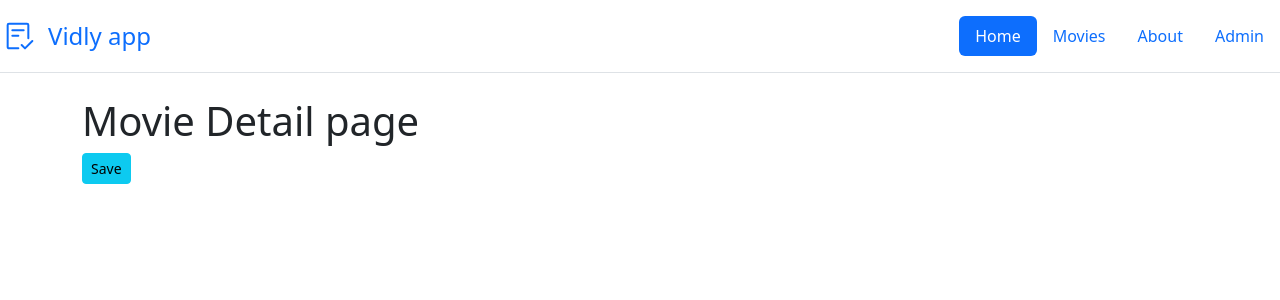
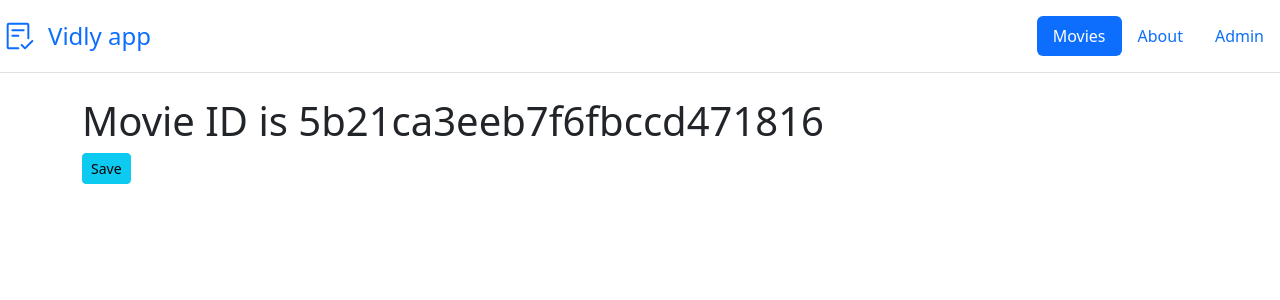
Before and after one commit to suhailphp/vidly-app-2023, a React (Create React App) app: page /movies/5b21ca3eeb7f6fbccd471816 in a window 1280 px wide. Shown: the top 300 px of the page. Built offline with nearby package versions, Linux system fonts and the light colour scheme.

Commit message:
NavLink used to highlight selected link, and movie details page id listing issue has been solved

```diff
--- a/src/components/admin.jsx
+++ b/src/components/admin.jsx
@@ -1,5 +1,5 @@
 import React, { Component } from 'react';
-import {Route,Routes,Link} from 'react-router-dom'
+import {Route,Routes,NavLink} from 'react-router-dom'
 import User from './user'
 import Post from './post'
 
@@ -12,14 +12,14 @@ class Admin extends Component {
                     <h1>Admin dasboard</h1>
                      <ul className="nav nav-pills">
                         <li className="nav-item">
-                            <Link to="/admin/user" className="nav-link" >
+                            <NavLink to="/admin/user" className="nav-link" >
                             Users
-                            </Link>
+                            </NavLink>
                         </li>
                         <li className="nav-item">
-                            <Link to="/admin/post" className="nav-link">
+                            <NavLink to="/admin/post" className="nav-link">
                             Post
-                            </Link>
+                            </NavLink>
                         </li>
                     </ul>
                     <Routes>
--- a/src/components/common/navBar.jsx
+++ b/src/components/common/navBar.jsx
@@ -1,27 +1,25 @@
-import {Link} from "react-router-dom"
+import {NavLink} from "react-router-dom"
 const navBar = (props) => {
     return (
         <ul className="nav nav-pills">
           <li className="nav-item">
-            <Link to="/" className="nav-link active" aria-current="page">
-              Home
-            </Link>
+
           </li>
           <li className="nav-item">
-            <Link to="/movies" className="nav-link">
+            <NavLink to="/movies" className="nav-link">
               Movies
-            </Link>
+            </NavLink>
           </li>
           <li className="nav-item">
-            <Link to="/about" className="nav-link">
+            <NavLink to="/about" className="nav-link">
               About
-            </Link>
+            </NavLink>
           </li>
 
           <li className="nav-item">
-            <Link to="/admin" className="nav-link">
+            <NavLink to="/admin" className="nav-link">
               Admin
-            </Link>
+            </NavLink>
           </li>
         </ul>
      );
--- a/src/components/movieDetail.jsx
+++ b/src/components/movieDetail.jsx
@@ -1,22 +1,17 @@
-import React, { Component } from 'react';
-import {useNavigate} from 'react-router-dom'
+import React from 'react';
+import {useParams} from "react-router-dom"
 
-class MovieDetail extends Component {
-
-    handleSave=()=>{
-        const naviagete = useNavigate();
-        naviagete.push('/movies');
-    }
-    render() {
-        return (
-            <div className="row">
-                <div className="col-12">
-                    <h1>Movie Detail page</h1>
-                    <button className="btn btn-sm btn-info" onClick={this.handleSave}>Save</button>
-                </div>
+const MovieDetail = (props) => {
+    const params = useParams()
+    console.log(params);
+    return (
+        <div className="row">
+            <div className="col-12">
+                <h1>Movie ID is {params.ID}</h1>
+                <button className="btn btn-sm btn-info">Save</button>
             </div>
-        );
-    }
+        </div>
+     );
 }
 
 export default MovieDetail;
```
